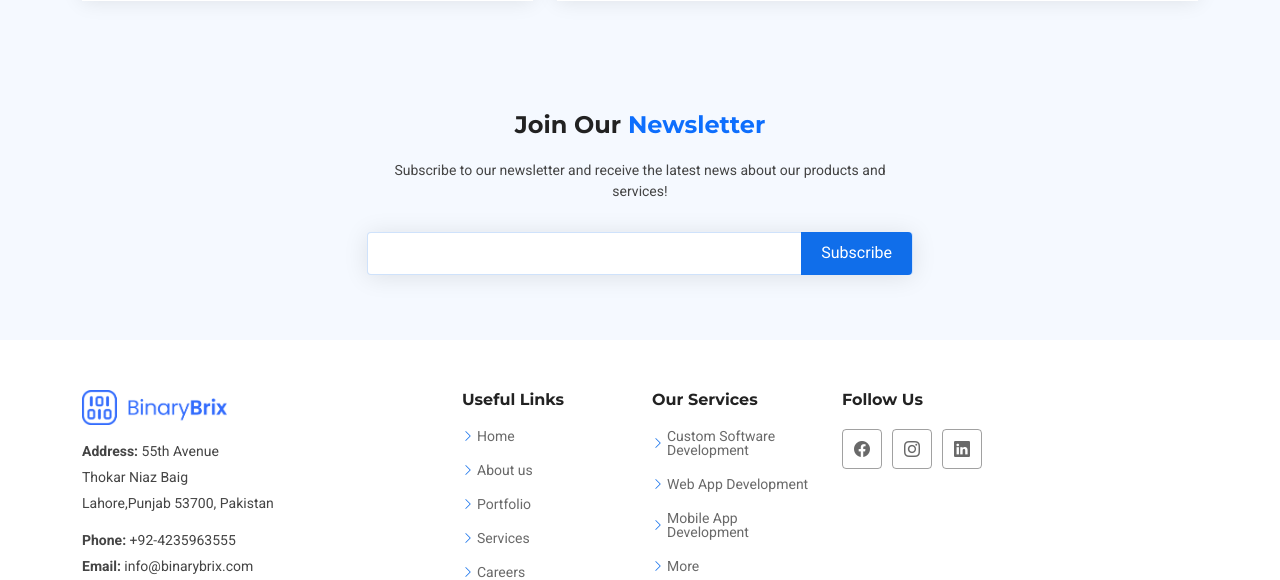
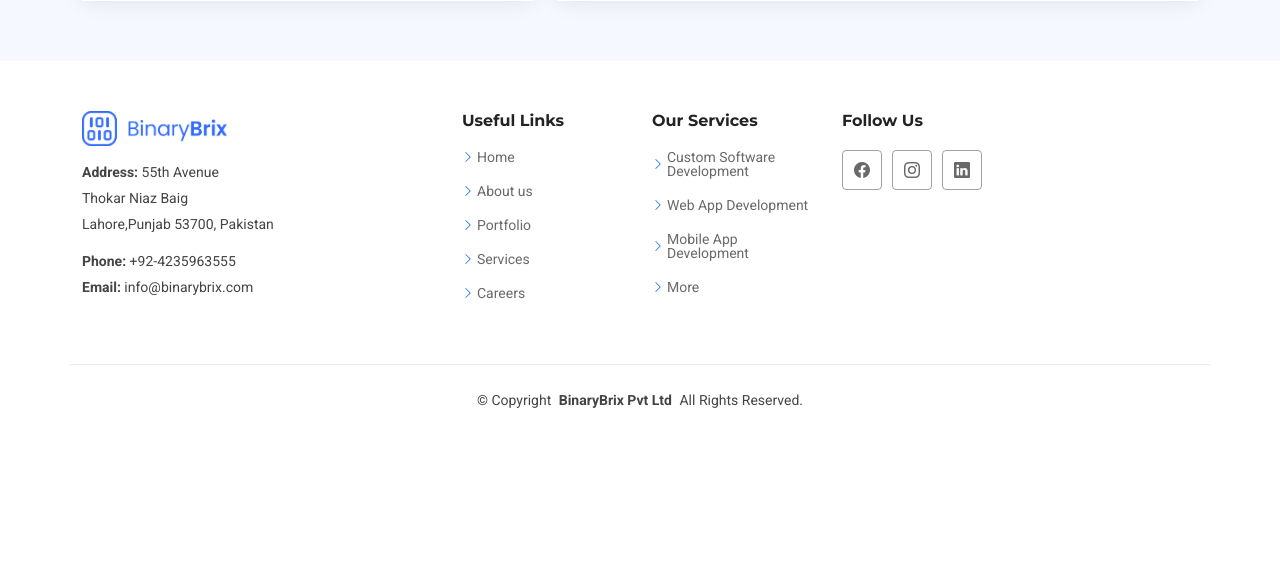
Before and after one commit to Dev004-binarybrix/Binary_brix, a Laravel app: page /services in a window 1280 px wide. Shown: the part 2485-3065 px from the top of the page. After the commit the page ends 2893 px from the top, so only its background shows below. Run offline with Laravel 12, Linux system fonts and the light colour scheme; some libraries are stand-ins or nearby versions.

Commit message:
Update footer.blade.php

```diff
--- a/resources/views/includes/website/footer.blade.php
+++ b/resources/views/includes/website/footer.blade.php
@@ -1,6 +1,6 @@
 <footer id="footer" class="footer bg-transparent">
 
-    <div class="footer-newsletter">
+    {{-- <div class="footer-newsletter">
       <div class="container">
         <div class="row justify-content-center text-center">
           <div class="col-lg-6">
@@ -16,7 +16,7 @@
           </div>
         </div>
       </div>
-    </div>
+    </div> --}}
 
     <div class="container footer-top light-background">
       <div class="row gy-4">
```
